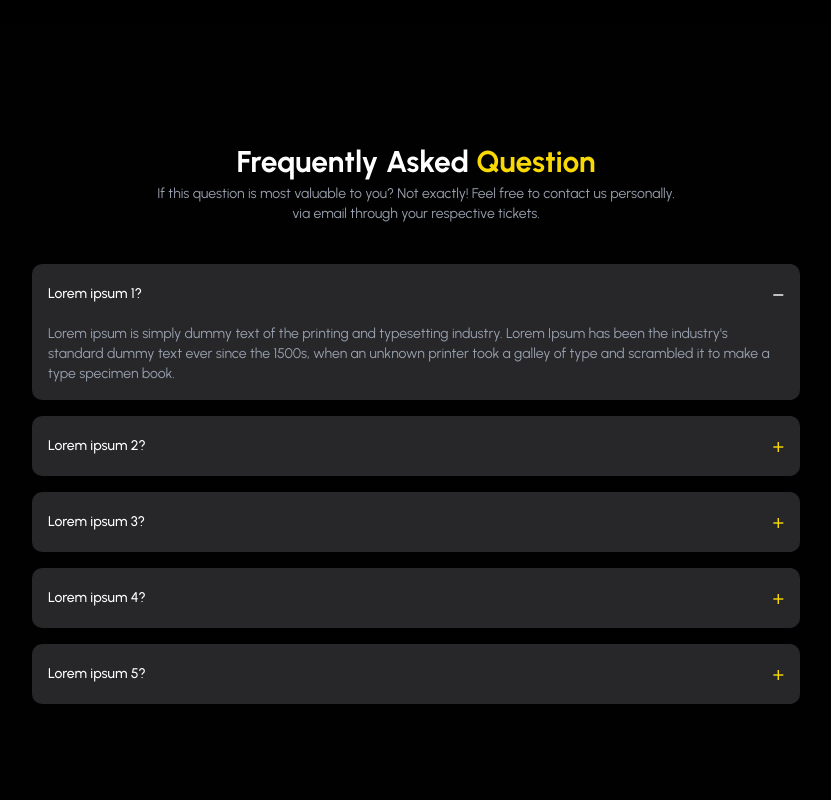
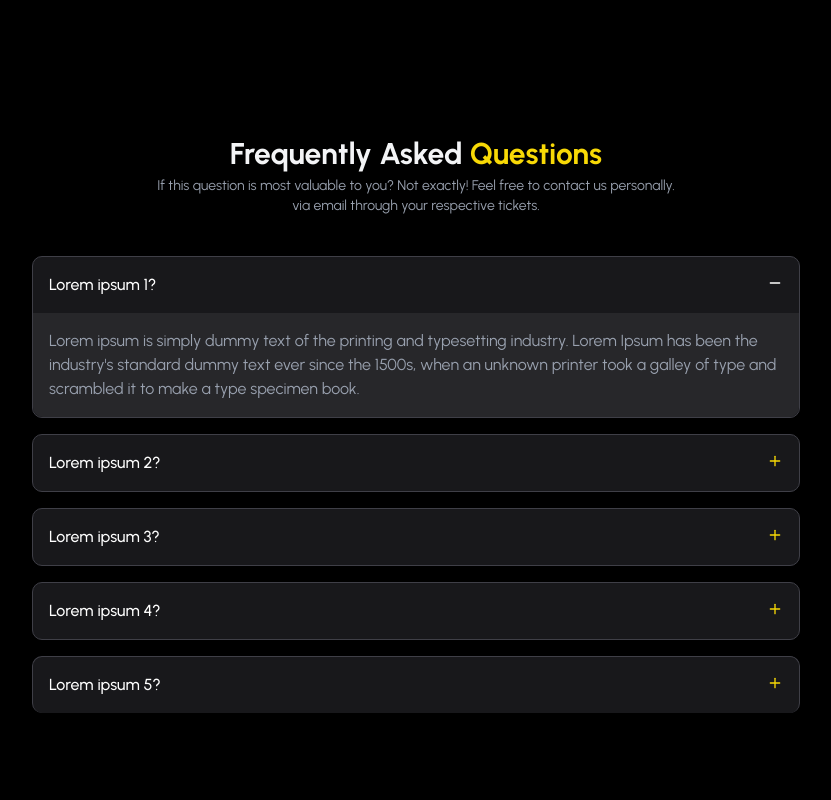
Before and after one commit to arielbatoon09/ittihad-cafe-website, a Next.js app: page / in a window 1280 px wide. Shown: the part 4380-5180 px from the top of the page, without its empty margins (224-1055 px from the left). Built offline with nearby package versions, Linux system fonts and the light colour scheme.

Commit message:
Added FAQ component

```diff
--- a/app/(marketing)/(home)/page.tsx
+++ b/app/(marketing)/(home)/page.tsx
@@ -3,7 +3,7 @@ import WhyChoose from "@/components/HomePage/WhyChoose";
 import Services from "@/components/HomePage/Services";
 import GamingHub from "@/components/HomePage/GamingHub";
 import Testimonial from "@/components/HomePage/Testimonial";
-import FrequentlyAsk from "@/components/common/FrequentlyAsk";
+import FAQ from "@/components/common/FAQ";
 import Banner from "@/components/HomePage/Banner";
 
 export default function Home() {
@@ -14,7 +14,7 @@ export default function Home() {
       <Services />
       <GamingHub />
       <Testimonial />
-      <FrequentlyAsk />
+      <FAQ />
       <Banner />
     </main>
   );
--- a/app/globals.css
+++ b/app/globals.css
@@ -128,6 +128,26 @@
   --color-sidebar-accent-foreground: var(--sidebar-accent-foreground);
   --color-sidebar-border: var(--sidebar-border);
   --color-sidebar-ring: var(--sidebar-ring);
+  --animate-accordion-down: accordion-down 0.2s ease-out;
+  --animate-accordion-up: accordion-up 0.2s ease-out;
+
+  @keyframes accordion-down {
+    from {
+      height: 0;
+    }
+    to {
+      height: var(--radix-accordion-content-height);
+    }
+  }
+
+  @keyframes accordion-up {
+    from {
+      height: var(--radix-accordion-content-height);
+    }
+    to {
+      height: 0;
+    }
+  }
 }
 
 @layer base {
--- /dev/null
+++ b/components/common/FAQ.tsx
@@ -0,0 +1,45 @@
+import { FAQAccordion } from "@/components/common/FAQAccordion";
+
+const FAQList = [
+  {
+    question: "Lorem ipsum 1?",
+    answer:
+      "Lorem ipsum is simply dummy text of the printing and typesetting industry. Lorem Ipsum has been the industry's standard dummy text ever since the 1500s, when an unknown printer took a galley of type and scrambled it to make a type specimen book.",
+  },
+  {
+    question: "Lorem ipsum 2?",
+    answer: "Lorem ipsum is simply dummy text of the printing and typesetting industry.",
+  },
+  {
+    question: "Lorem ipsum 3?",
+    answer: "Lorem ipsum is simply dummy text of the printing and typesetting industry.",
+  },
+  {
+    question: "Lorem ipsum 4?",
+    answer: "Lorem ipsum is simply dummy text of the printing and typesetting industry.",
+  },
+  {
+    question: "Lorem ipsum 5?",
+    answer: "Lorem ipsum is simply dummy text of the printing and typesetting industry.",
+  },
+];
+
+export default function FAQ() {
+  return (
+    <div className="min-h-screen text-white flex justify-center items-center p-4 bg-black">
+      <div className="max-w-3xl w-full">
+        <div className="text-center mb-6">
+          <h2 className="text-3xl font-bold mb-1 text-gray-100">
+            Frequently Asked <span className="text-brand-500">Questions</span>
+          </h2>
+          <p className="text-sm text-gray-400">
+            If this question is most valuable to you? Not exactly! Feel free to contact us personally.
+            <br /> via email through your respective tickets.
+          </p>
+        </div>
+
+        <FAQAccordion items={FAQList} />
+      </div>
+    </div>
+  );
+}
--- /dev/null
+++ b/components/common/FAQAccordion.tsx
@@ -0,0 +1,25 @@
+"use client";
+
+import { Accordion, AccordionContent, AccordionItem, AccordionTrigger } from "@/components/ui/accordion";
+
+interface IFAQ {
+  question: string;
+  answer: string;
+}
+
+export function FAQAccordion({ items }: { items: IFAQ[] }) {
+  return (
+    <Accordion type="single" collapsible defaultValue="item-0" className="space-y-4 mt-10">
+      {items.map((item, index) => (
+        <AccordionItem key={index} value={`item-${index}`} className="bg-zinc-900 rounded-lg border border-zinc-700">
+          <AccordionTrigger className="p-4 text-base font-medium">
+            {item.question}
+          </AccordionTrigger>
+          <AccordionContent className="p-4 text-base text-gray-400 bg-zinc-800 rounded-b-lg">
+            {item.answer}
+          </AccordionContent>
+        </AccordionItem>
+      ))}
+    </Accordion>
+  );
+}
--- a/components/common/FrequentlyAsk.tsx
+++ /dev/null
@@ -1,88 +0,0 @@
-"use client";
-import { useState } from "react";
-
-interface FaqItem {
-  question: string;
-  answer: string;
-}
-
-const FrequentlyAsk: React.FC = () => {
-  const [openIndex, setOpenIndex] = useState<number | null>(0);
-
-  const faqItems: FaqItem[] = [
-    {
-      question: "Lorem ipsum 1?",
-      answer:
-        "Lorem ipsum is simply dummy text of the printing and typesetting industry. Lorem Ipsum has been the industry's standard dummy text ever since the 1500s, when an unknown printer took a galley of type and scrambled it to make a type specimen book.",
-    },
-    {
-      question: "Lorem ipsum 2?",
-      answer:
-        "Lorem ipsum is simply dummy text of the printing and typesetting industry.",
-    },
-    {
-      question: "Lorem ipsum 3?",
-      answer:
-        "Lorem ipsum is simply dummy text of the printing and typesetting industry.",
-    },
-    {
-      question: "Lorem ipsum 4?",
-      answer:
-        "Lorem ipsum is simply dummy text of the printing and typesetting industry.",
-    },
-    {
-      question: "Lorem ipsum 5?",
-      answer:
-        "Lorem ipsum is simply dummy text of the printing and typesetting industry.",
-    },
-  ];
-
-  const toggleItem = (index: number) => {
-    setOpenIndex(openIndex === index ? null : index);
-  };
-
-  return (
-    <div className="min-h-screen  text-white flex justify-center items-center p-4">
-      <div className="max-w-3xl w-full">
-        <div className="text-center mb-6">
-          <h2 className="text-3xl font-bold mb-1">
-            Frequently Asked <span className="text-brand-500">Question</span>
-          </h2>
-          <p className="text-sm text-gray-400">
-            If this question is most valuable to you? Not exactly! Feel free to
-            contact us personally.
-            <br /> via email through your respective tickets.
-          </p>
-        </div>
-
-        <div className="space-y-4 mt-10">
-          {faqItems.map((item, index) => (
-            <div key={index} className="bg-zinc-800 rounded-lg overflow-hidden">
-              <div
-                className="p-4 flex justify-between items-center cursor-pointer"
-                onClick={() => toggleItem(index)}
-              >
-                <h3 className="text-sm font-medium">{item.question}</h3>
-                <span
-                  className={`text-xl ${
-                    openIndex !== index ? "text-brand-500" : ""
-                  }`}
-                >
-                  {openIndex === index ? "−" : "+"}
-                </span>
-              </div>
-
-              {openIndex === index && (
-                <div className="p-4 pt-0 text-sm text-gray-400">
-                  {item.answer}
-                </div>
-              )}
-            </div>
-          ))}
-        </div>
-      </div>
-    </div>
-  );
-};
-
-export default FrequentlyAsk;
--- /dev/null
+++ b/components/ui/accordion.tsx
@@ -0,0 +1,68 @@
+"use client"
+
+import * as React from "react"
+import * as AccordionPrimitive from "@radix-ui/react-accordion"
+import { ChevronDownIcon, Plus, Minus } from "lucide-react"
+
+import { cn } from "@/lib/utils"
+
+function Accordion({
+  ...props
+}: React.ComponentProps<typeof AccordionPrimitive.Root>) {
+  return <AccordionPrimitive.Root data-slot="accordion" {...props} />
+}
+
+function AccordionItem({
+  className,
+  ...props
+}: React.ComponentProps<typeof AccordionPrimitive.Item>) {
+  return (
+    <AccordionPrimitive.Item
+      data-slot="accordion-item"
+      className={cn("border-b last:border-b-0", className)}
+      {...props}
+    />
+  )
+}
+
+function AccordionTrigger({
+  className,
+  children,
+  ...props
+}: React.ComponentProps<typeof AccordionPrimitive.Trigger>) {
+  return (
+    <AccordionPrimitive.Header className="flex">
+      <AccordionPrimitive.Trigger
+        data-slot="accordion-trigger"
+        className={cn(
+          "cursor-pointer focus-visible:border-ring focus-visible:ring-ring/50 flex flex-1 items-start justify-between gap-4 rounded-md py-4 text-left text-sm font-medium transition-all outline-none focus-visible:ring-[3px] disabled:pointer-events-none disabled:opacity-50 [&[data-state=open]>svg:nth-child(2)]:block [&[data-state=open]>svg:nth-child(1)]:hidden [&[data-state=open]>svg]:rotate-180",
+          className
+        )}
+        {...props}
+      >
+        {children}
+        <Plus className="text-brand-500 pointer-events-none size-4 shrink-0 translate-y-0.5 transition-transform duration-200" />
+        <Minus className="text-white pointer-events-none size-4 shrink-0 translate-y-0.5 transition-transform duration-200 hidden" />
+      </AccordionPrimitive.Trigger>
+    </AccordionPrimitive.Header>
+
+  )
+}
+
+function AccordionContent({
+  className,
+  children,
+  ...props
+}: React.ComponentProps<typeof AccordionPrimitive.Content>) {
+  return (
+    <AccordionPrimitive.Content
+      data-slot="accordion-content"
+      className="data-[state=closed]:animate-accordion-up data-[state=open]:animate-accordion-down overflow-hidden text-sm"
+      {...props}
+    >
+      <div className={cn("pt-0 pb-4", className)}>{children}</div>
+    </AccordionPrimitive.Content>
+  )
+}
+
+export { Accordion, AccordionItem, AccordionTrigger, AccordionContent }
--- a/package.json
+++ b/package.json
@@ -9,6 +9,7 @@
     "lint": "next lint"
   },
   "dependencies": {
+    "@radix-ui/react-accordion": "^1.2.3",
     "@radix-ui/react-avatar": "^1.1.3",
     "@radix-ui/react-slot": "^1.1.2",
     "class-variance-authority": "^0.7.1",
```
Also changed, not shown: 1 other file (tests, documents, lock files or other folders).
